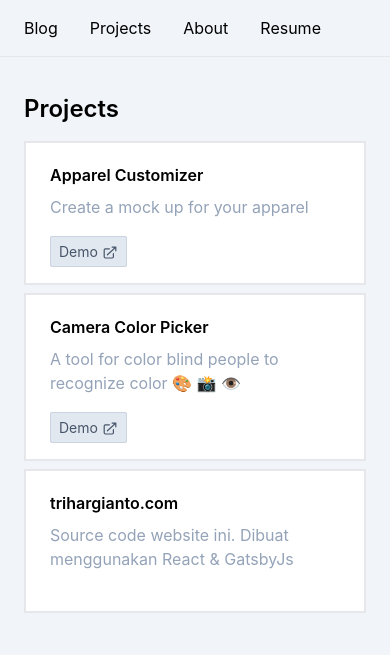
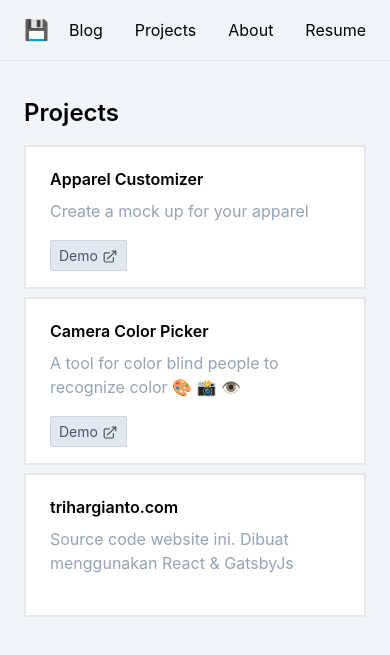
Before and after one commit to trihargianto/trihargianto.com, a Gatsby site: page /projects in a window 390 px wide. Shown: the top 655 px of the page. Built offline with nearby package versions, Linux system fonts and the light colour scheme; Gatsby itself is replaced by a stand-in of ours.

Commit message:
feat(app): show logo on mobile

```diff
--- a/src/components/01-atoms/BrandLogo/BrandLogo.tsx
+++ b/src/components/01-atoms/BrandLogo/BrandLogo.tsx
@@ -2,12 +2,13 @@ import React from "react";
 import clsx from "clsx";
 
 type BrandLogoTypes = {
-  className: string;
+  className?: string;
 };
 
 const BrandLogo = ({ className = "", ...restProps }: BrandLogoTypes) => (
   <span className={clsx(["text-xl font-semibold", className])} {...restProps}>
-    <span className="mr-1 inline-block">💾</span> Tri Hargianto
+    <span className="mr-1 inline-block">💾</span>{" "}
+    <span className="hidden sm:inline-block">Tri Hargianto</span>
   </span>
 );
 
--- a/src/components/03-organisms/NavigationBar/NavigationBar.tsx
+++ b/src/components/03-organisms/NavigationBar/NavigationBar.tsx
@@ -19,9 +19,9 @@ const NavigationBarProps = ({
         isBorderBottomVisible ? "border-b border-b-gray-200" : "",
       )}
     >
-      <div className="container mx-auto flex items-center justify-start py-4 sm:justify-between">
+      <div className="container mx-auto flex items-center justify-between py-4">
         <Link to="/">
-          <BrandLogo className="hidden sm:block" />
+          <BrandLogo />
         </Link>
 
         <ul className="flex items-center gap-8">
```
Also changed, not shown: .changeset/breezy-cobras-cheer.md (added).
